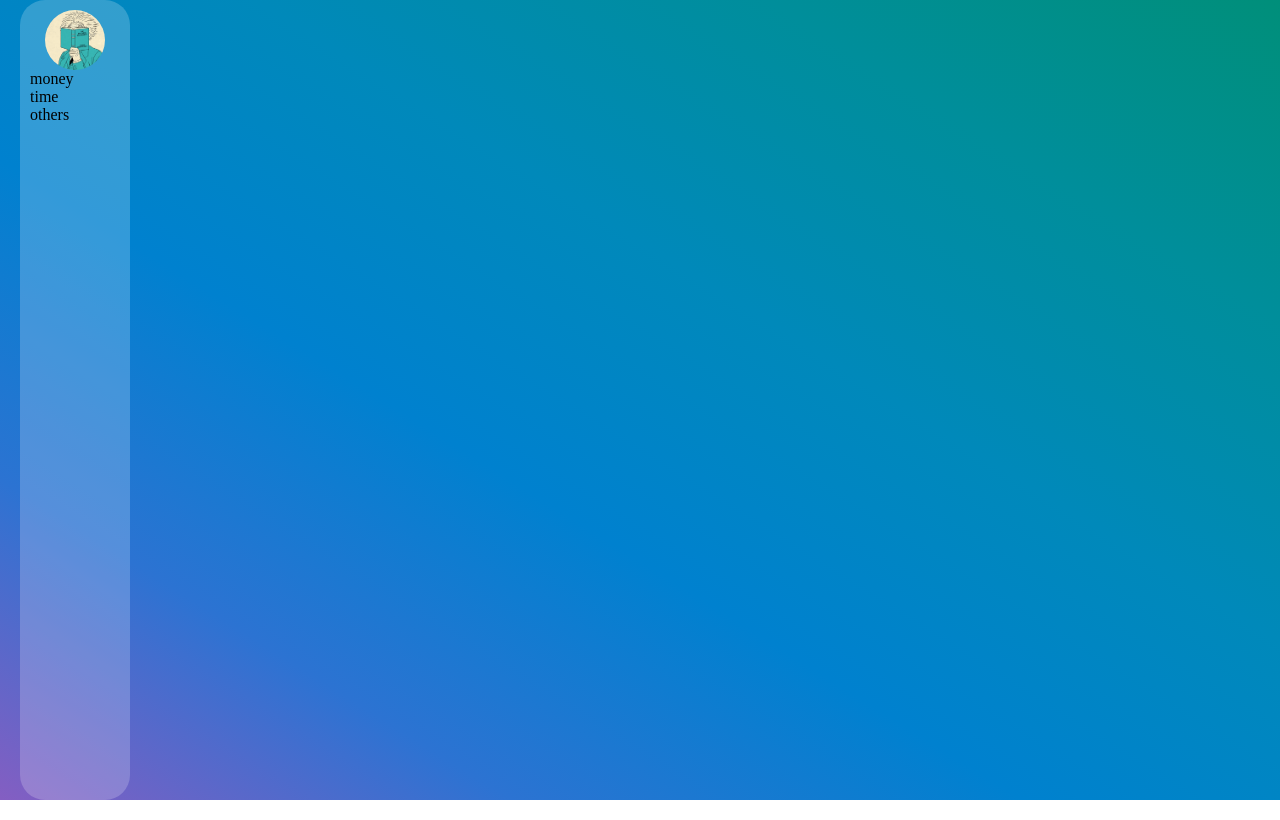
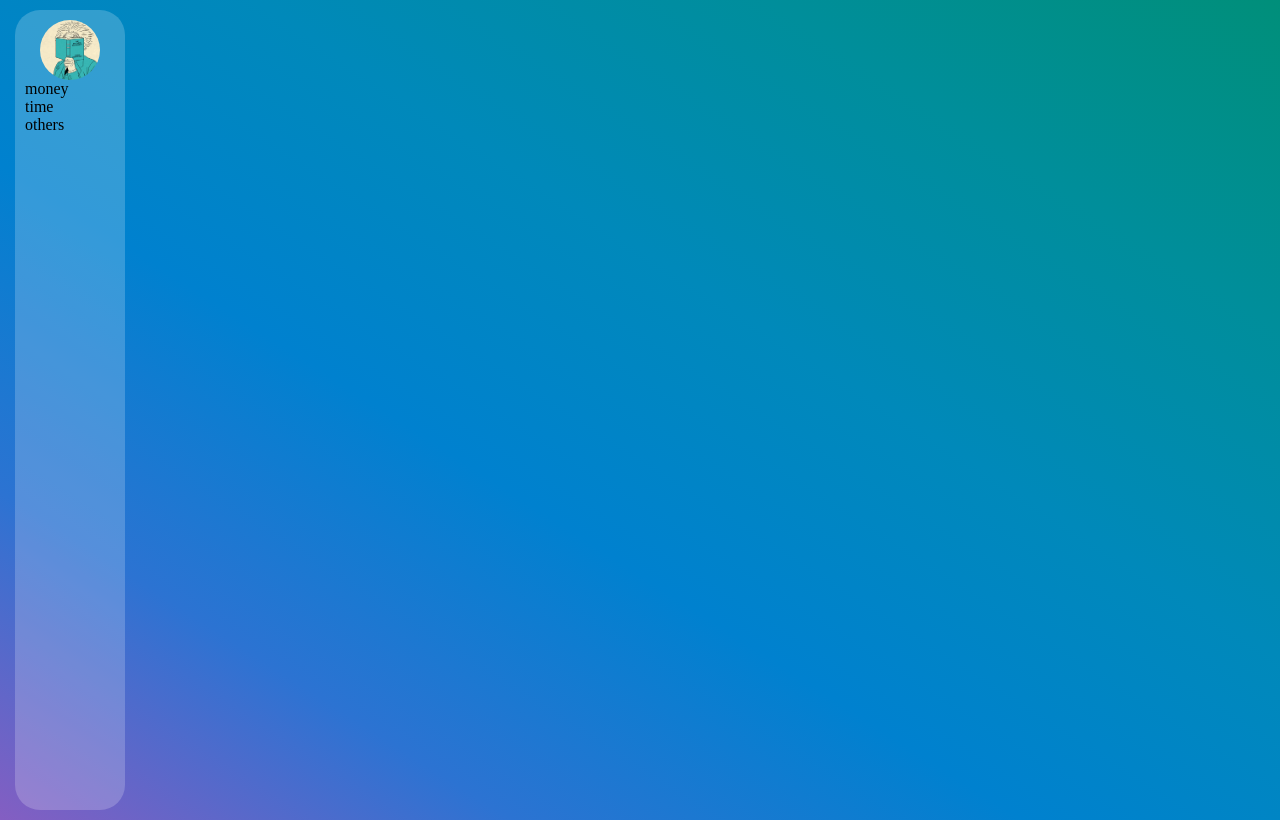
Before and after one commit to panyexiong/intime_web, a Vue app: page / in a window 1280 px wide. Built offline with nearby package versions, Linux system fonts and the light colour scheme.

Commit message:
Update navigation.scss

```diff
--- a/src/css/navigation.scss
+++ b/src/css/navigation.scss
@@ -19,7 +19,7 @@
   background-color: rgba(255, 255, 255, 0.2);
   border-radius: 25px;
   padding: 10px;
-  margin-left: 20px;
+  margin: 10px 10px 10px 15px;
   display: flex;
   flex-direction: column;
   justify-items: center;
```
